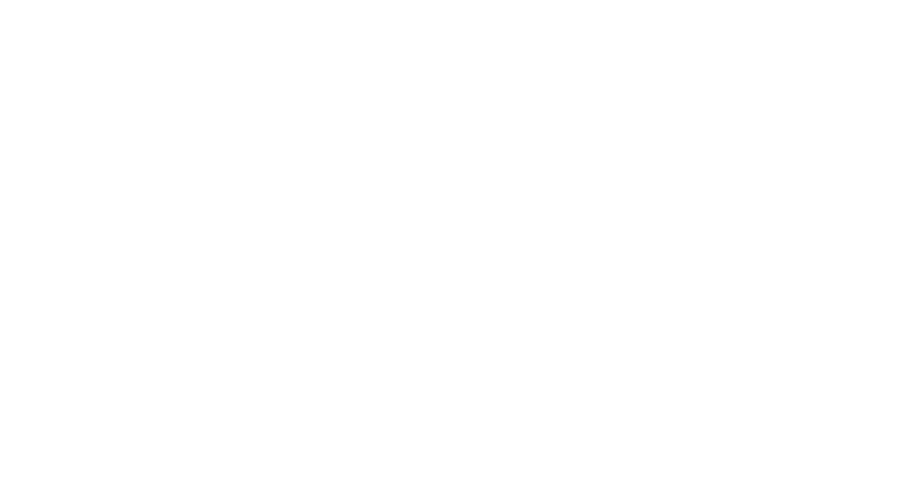
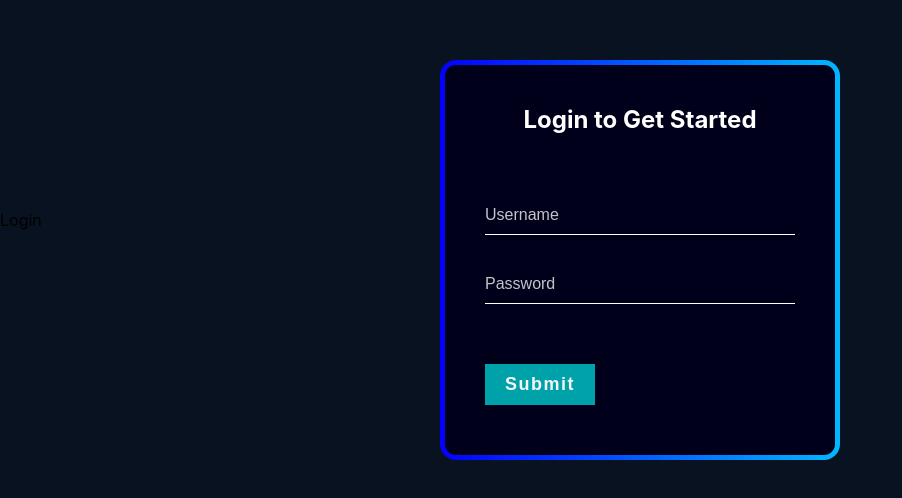
Before and after one commit to sahas-01/Grocery-Management-Frontend, a React (Create React App) app: page /adminlogin in a window 1280 px wide. Shown: the part 180-678 px from the top of the page, without its empty margins (0-902 px from the left). Built offline with nearby package versions, Linux system fonts and the light colour scheme.

Commit message:
feat: routes updated + admin side

```diff
--- a/src/App.js
+++ b/src/App.js
@@ -8,6 +8,8 @@
 import Login from "./components/Login/Login";
 import LoginPage from "./pages/LoginPage/Login";
 import SlotsTable from "./components/Slotstables/SlotTable";
+import AddSlotPage from "./pages/Admin/AddSlot/AddSlotPage";
+import AdminLogin from "./pages/Admin/Login/AdminLogin";
 
 
 const theme = createTheme({
@@ -50,6 +52,10 @@
               component={Slots} />
             <Route path="/userlogin"
               component={LoginPage} />
+            <Route path="/adminlogin"
+              component={AdminLogin} />
+            <Route path="/admin/home"
+              component={AddSlotPage} />
           </Switch>
         </Router>
       </div>
--- /dev/null
+++ b/src/components/AdminLoginComp/AdminLoginComp.jsx
@@ -0,0 +1,27 @@
+import React from 'react'
+import { Link } from 'react-router-dom'
+
+function AdminLoginComp() {
+    return (
+        <div class="login-box">
+            <h2>Login to Get Started</h2>
+            <form class="auth">
+                <div class="user-box">
+                    <input type="text" name="" required="" placeholder="Username" id="uid" />
+
+                </div>
+                <div class="user-box">
+                    <input type="password" name="" required="" placeholder="Password" id="pass" />
+
+                </div>
+
+                <br />
+                <Link to="/admin/home">
+                    <input type="submit" value="Submit" id="auth" className="btn btn-primary" />
+                </Link>
+            </form>
+        </div>
+    )
+}
+
+export default AdminLoginComp
--- /dev/null
+++ b/src/pages/Admin/AddSlot/AddSlotPage.jsx
@@ -0,0 +1,11 @@
+import React from 'react'
+
+function AddSlotPage() {
+    return (
+        <div>
+            AddSlotPage is here
+        </div>
+    )
+}
+
+export default AddSlotPage
--- /dev/null
+++ b/src/pages/Admin/Login/AdminLogin.jsx
@@ -0,0 +1,27 @@
+import React from 'react'
+import AdminLoginComp from '../../../components/AdminLoginComp/AdminLoginComp'
+
+function AdminLogin() {
+    return (
+
+        <div
+            style={{
+                background: "#081220",
+                height: "100vh",
+                // width: "calc(100vw - 15px)",
+                overflow: "hidden",
+                backgroundPosition: "bottom",
+                backgroundRepeat: "no-repeat",
+                backgroundSize: "cover",
+                display: "flex",
+                alignItems: "center",
+                alignContent: "center",
+            }}
+        >
+            Login
+            <AdminLoginComp />
+        </div>
+    )
+}
+
+export default AdminLogin
--- a/src/pages/Common/Common.js
+++ b/src/pages/Common/Common.js
@@ -95,7 +95,7 @@
                 <Grid item container xs={12} justify="space-around">
                     <Grid item>
                         <Link
-                            to="/adminhome"
+                            to="/adminlogin"
                             style={{
                                 textDecoration: "None",
                                 textTransform: "capitalize",
```
Also changed, not shown: src/pages/Admin/Login/AdminLogin.css (added).
